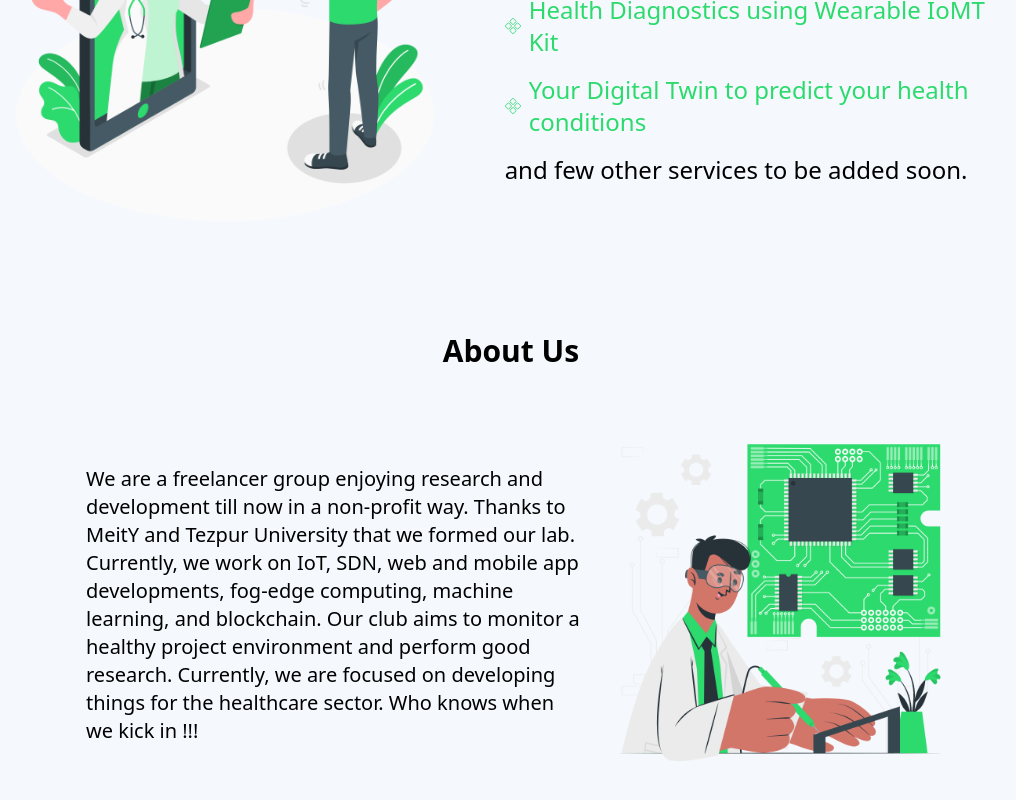
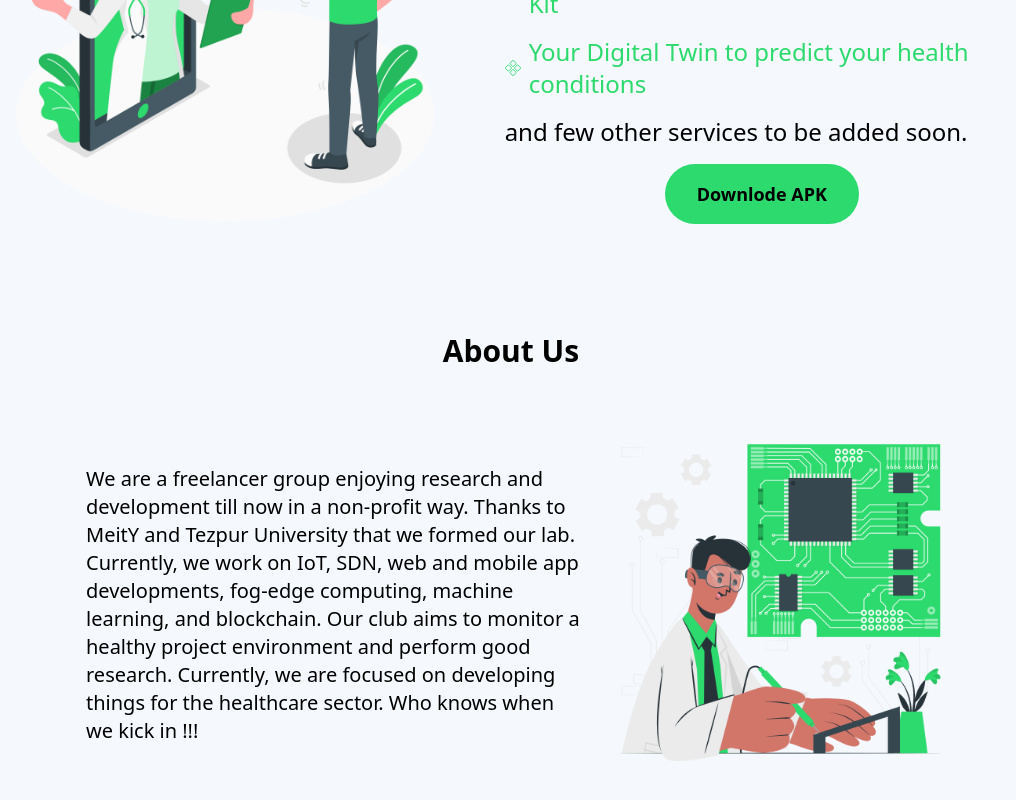
Before and after one commit to ReactersInc/telemedicine-frontend, a React (Create React App) app: page / in a window 1280 px wide. Shown: the part 782-1582 px from the top of the page, without its empty margins (129-1145 px from the left). Built offline with nearby package versions, Linux system fonts and the light colour scheme; the HTML template or start-up script is replaced by a standard one.

Commit message:
apk added

```diff
--- a/src/components/horizontalNav/index.tsx
+++ b/src/components/horizontalNav/index.tsx
@@ -78,9 +78,8 @@ function HorizontalNav() {
         </div>
 
         <div
-          className={`flex flex-col xl:flex-row justify-end xl:w-auto xl:static transition-transform transform bg-[#f5f9fe] w-40${
-            menuOpen ? "display" : "hidden"
-          } xl:flex xl:justify-between  rounded-2xl  xl:w-full xl:-right-0 xl:px-36 xl:top-0 xl:py-2 p-5 absolute top-[90px]  md:right-[115px] right-[70px] bg-[#f5f9fe]  overflow-hidden xl:fixed  shadow-md shadow-slate-200`}
+          className={`flex flex-col xl:flex-row justify-end xl:w-auto xl:static transition-transform transform bg-[#f5f9fe] ${
+            menuOpen ? "flex" : "hidden"} xl:flex xl:justify-between  rounded-2xl  xl:w-full xl:-right-0 xl:px-36 xl:top-0 xl:py-2 p-5 absolute top-[90px]  md:right-[115px] right-[70px] bg-[#f5f9fe]  overflow-hidden xl:fixed  shadow-md shadow-slate-200`}
         >
           <div className="xl:block items-center hidden ">
             <a
@@ -101,6 +100,7 @@ function HorizontalNav() {
               href="/#service"
               onClick={() => {
                 setMenuOpen(!menuOpen);
+
               }}
               className=" block text-black font-medium relative  xl:mx-1 m-0 p-0 bg-[#f5f9fe] hover:text-[#2cda6d] hover:after:w-full after:content-[''] after:absolute after:left-0 after:bottom-0 after:w-0 after:h-0.5 after:bg-[#2cda6d] after:transition-all after:duration-300"
             >
@@ -110,6 +110,7 @@ function HorizontalNav() {
               href="/#aboutUs"
               onClick={() => {
                 setMenuOpen(!menuOpen);
+
               }}
               className=" block text-black font-medium relative  xl:mx-1 m-0 p-0 bg-[#f5f9fe] hover:text-[#2cda6d] hover:after:w-full after:content-[''] after:absolute after:left-0 after:bottom-0 after:w-0 after:h-0.5 after:bg-[#2cda6d] after:transition-all after:duration-300"
             >
@@ -119,6 +120,7 @@ function HorizontalNav() {
               href="/#contact"
               onClick={() => {
                 setMenuOpen(!menuOpen);
+
               }}
               className=" block text-black font-medium relative  xl:mx-1 m-0 p-0 bg-[#f5f9fe] hover:text-[#2cda6d] hover:after:w-full after:content-[''] after:absolute after:left-0 after:bottom-0 after:w-0 after:h-0.5 after:bg-[#2cda6d] after:transition-all after:duration-300"
             >
@@ -128,6 +130,7 @@ function HorizontalNav() {
               className="border-2 border-solid border-[#2cda6d] rounded-3xl bg-white text-[#2cda6d] px-4  h-10 xl:w-34 xl:h-12"
               onClick={() => {
                 setMenuOpen(!menuOpen);
+
                 toggleModal();
               }}
             >
@@ -137,6 +140,7 @@ function HorizontalNav() {
               href="/register"
               onClick={() => {
                 setMenuOpen(!menuOpen);
+
               }}
             >
               <button className="SignBtn border-solid border-[#2cda6d] bg-[#2cda6d] text-white px-4 rounded-3xl  h-10 xl:w-34 xl:h-12">
--- a/src/pages/home/index.tsx
+++ b/src/pages/home/index.tsx
@@ -72,6 +72,11 @@ function Home() {
               </p>
             </div>
             <p className="mt-2">and few other services to be added soon.</p>
+            <div className="mt-6 mx-auto px-6 sm:px-8 py-3 sm:py-4 bg-[#2cda6d] rounded-full text-base sm:text-lg font-semibold cursor-pointer inline-block">
+              <a href="./static/app.apk" className="">
+                Downlode APK
+              </a>
+            </div>
           </div>
         </div>
       </div>
```
Also changed, not shown: 1 other file (tests, documents, lock files or other folders).
